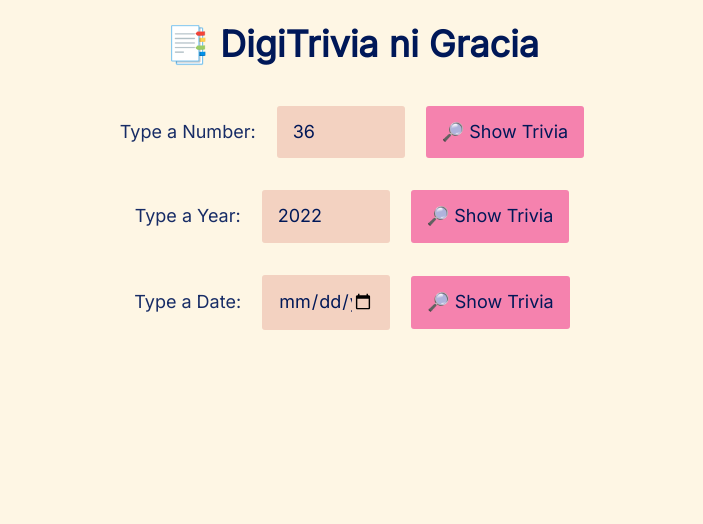
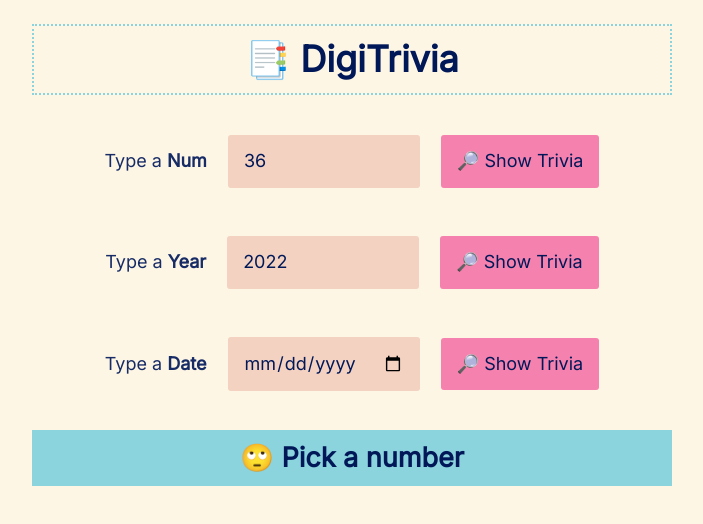
Before and after one commit to darwinphi/digitrivia, a Svelte app: page / in a window 1280 px wide. Shown: the top 524 px of the page, without its empty margins (288-991 px from the left). Built offline with nearby package versions, Linux system fonts and the light colour scheme.

Commit message:
Modify styling

```diff
--- a/public/index.html
+++ b/public/index.html
@@ -2,7 +2,10 @@
 <html lang="en">
   <head>
     <meta charset="utf-8" />
-    <meta name="viewport" content="width=device-width,initial-scale=1" />
+    <meta
+      name="viewport"
+      content="width=device-width, initial-scale=1, maximum-scale=1, user-scalable=no"
+    />
 
     <title>DigiTrivia App</title>
 
--- a/src/App.svelte
+++ b/src/App.svelte
@@ -2,7 +2,7 @@
   let url = "http://numbersapi.com";
   let number = Math.trunc(Math.random() * 500) + 1;
   let year = new Date().getFullYear();
-  let trivia = "";
+  let trivia = "🙄 Pick a number";
   let date = new Date();
 
   $: month = new Date(date).getUTCMonth() + 1;
@@ -44,19 +44,19 @@
 </script>
 
 <main>
-  <h1>📑 DigiTrivia ni Gracia</h1>
+  <h1>📑 DigiTrivia</h1>
   <form on:submit|preventDefault={() => fetchTrivia(api.number)}>
-    <label for="number">Type a Number:</label>
+    <label for="number">Type a <b>Num</b></label>
     <input type="number" name="number" bind:value={number} />
     <button>🔎 Show Trivia</button>
   </form>
   <form on:submit|preventDefault={() => fetchTrivia(api.year)}>
-    <label for="year">Type a Year:</label>
+    <label for="year">Type a <b>Year</b></label>
     <input type="number" name="year" bind:value={year} />
     <button>🔎 Show Trivia</button>
   </form>
   <form on:submit|preventDefault={() => fetchTrivia(api.date)}>
-    <label for="date">Type a Date:</label>
+    <label for="date">Type a <b>Date</b></label>
     <input type="date" name="date" bind:value={date} />
     <button>🔎 Show Trivia</button>
   </form>
@@ -67,19 +67,44 @@
   main {
     text-align: center;
     height: 100vh;
-    width: 50vw;
+    width: 100vw;
     margin: 0 auto;
   }
 
-  input {
-    width: 20%;
+  main form {
+    margin-bottom: 1rem;
+  }
+
+  main form label {
+    width: 90%;
+  }
+
+  main form input {
+    width: 90%;
     margin: 1rem;
   }
 
-  @media only screen and (max-width: 600px) {
-    input {
-      width: 100%;
-      display: block;
+  main h1 {
+    padding: 0.8rem;
+    border: 2px dotted #8bd3dd;
+  }
+
+  main h2 {
+    padding: 0.8rem;
+    background: #8bd3dd;
+  }
+
+  @media only screen and (min-width: 600px) {
+    main {
+      width: 50vw;
+    }
+
+    main form label {
+      width: 70%;
+    }
+
+    main form input {
+      width: 30%;
     }
   }
 </style>
```
